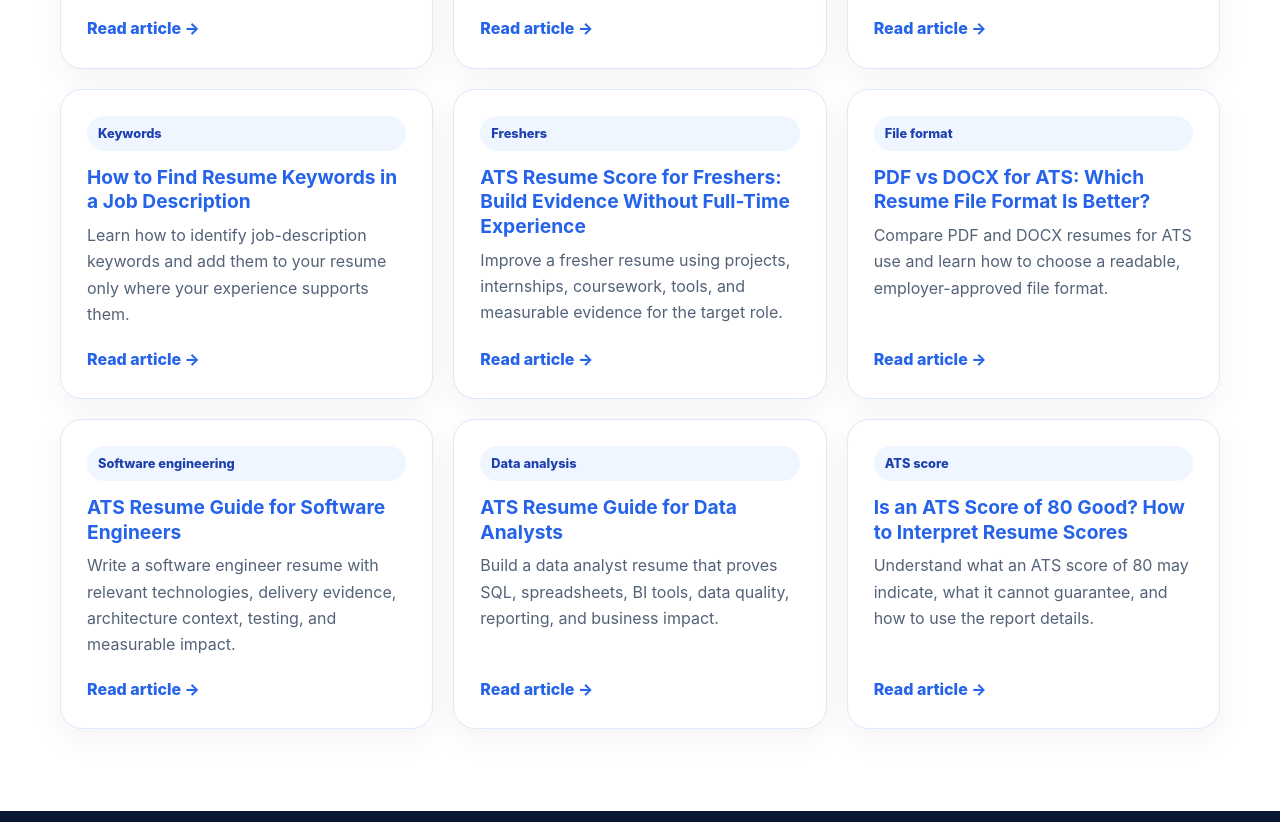
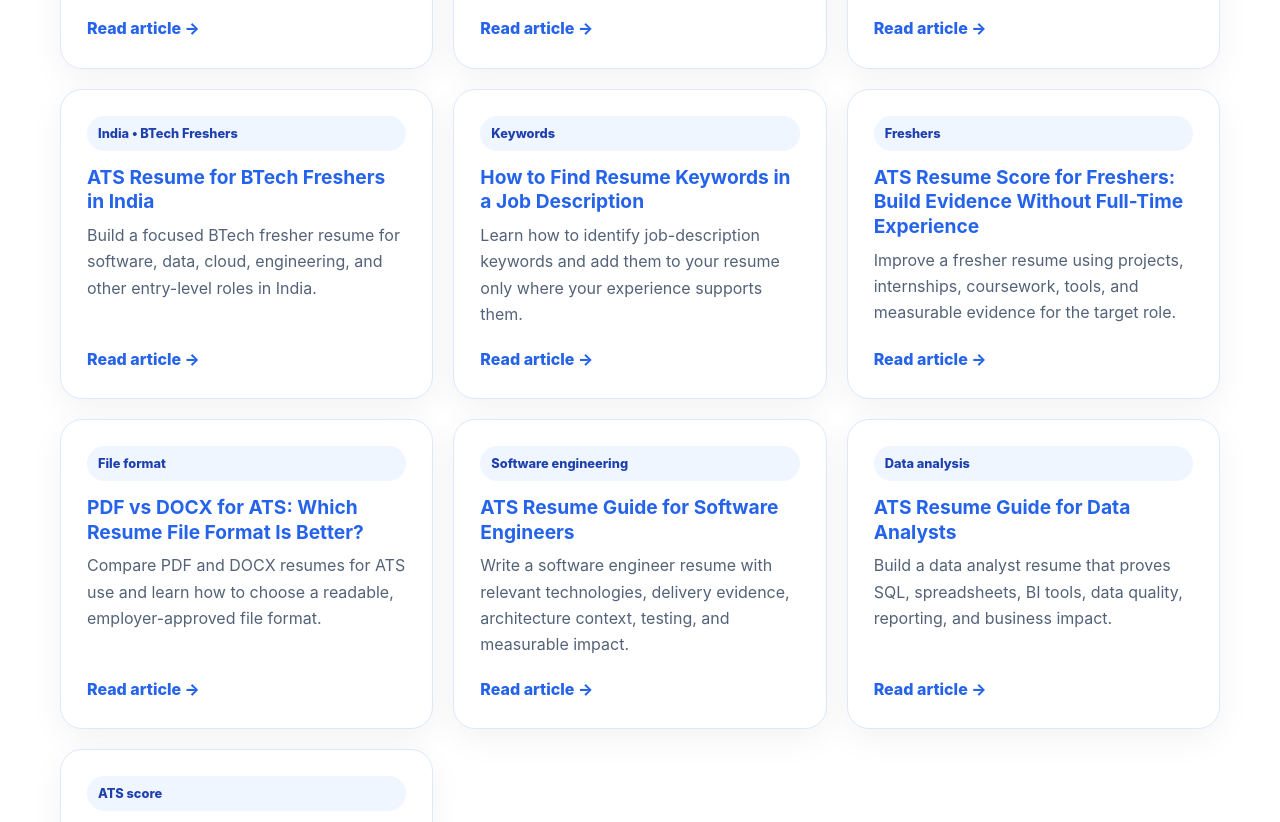
Before and after one commit to rubesh-code/ats-scan-ai-website, a website: page site/blog/index.html in a window 1280 px wide. Shown: the part 835-1657 px from the top of the page. Drawn offline with Linux system fonts and the light colour scheme.

Commit message:
Add BTech fresher article to blog index

```diff
--- a/site/blog/index.html
+++ b/site/blog/index.html
@@ -151,6 +151,11 @@
         "@type": "Article",
         "name": "How to Make a Resume for Jobs in India",
         "url": "https://learn.atsscanai.com/blog/how-to-make-resume-for-jobs-in-india"
+      },
+      {
+        "@type": "Article",
+        "name": "ATS Resume for BTech Freshers in India",
+        "url": "https://learn.atsscanai.com/blog/ats-resume-for-btech-freshers-india"
       }
     ]
   }
@@ -399,6 +404,36 @@
           <a
             class="text-link"
             href="/blog/how-to-make-resume-for-jobs-in-india"
+          >
+            Read article →
+          </a>
+
+        </article>
+
+
+        <!-- India BTech Freshers -->
+
+        <article class="card guide-card">
+
+          <span class="guide-tag">
+            India • BTech Freshers
+          </span>
+
+          <h2>
+            <a href="/blog/ats-resume-for-btech-freshers-india">
+              ATS Resume for BTech Freshers in India
+            </a>
+          </h2>
+
+          <p>
+            Build a focused BTech fresher resume for software,
+            data, cloud, engineering, and other entry-level roles
+            in India.
+          </p>
+
+          <a
+            class="text-link"
+            href="/blog/ats-resume-for-btech-freshers-india"
           >
             Read article →
           </a>
```
